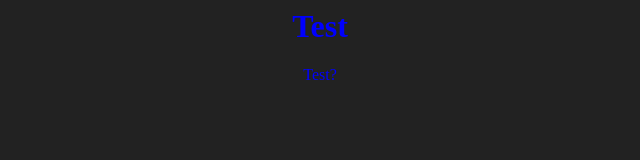
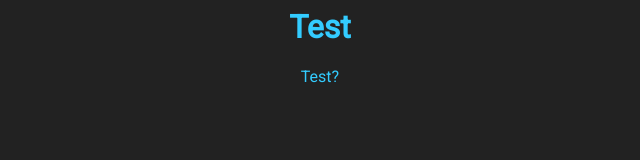
Before and after one commit to Stardust-Servers/Stardust-Servers.github.io, a plain HTML site: page index.html in a window 1280 px wide. Shown: the whole page, without its empty margins (320-960 px from the left). Drawn offline with Linux system fonts and the light colour scheme.

Commit message:
Update index.html

```diff
--- a/index.html
+++ b/index.html
@@ -1,11 +1,13 @@
 <html>
   <head>
     <title>Test</title>
+    <link href="https://fonts.googleapis.com/css2?family=Roboto&display=swap" rel="stylesheet">
     <style>
       body {
         background-color: #222222;
-        color: blue;
+        color: #33ccff;
         text-align: center;
+        font-family: 'Roboto', sans-serif;
       }
     </style>
   </head>
```
